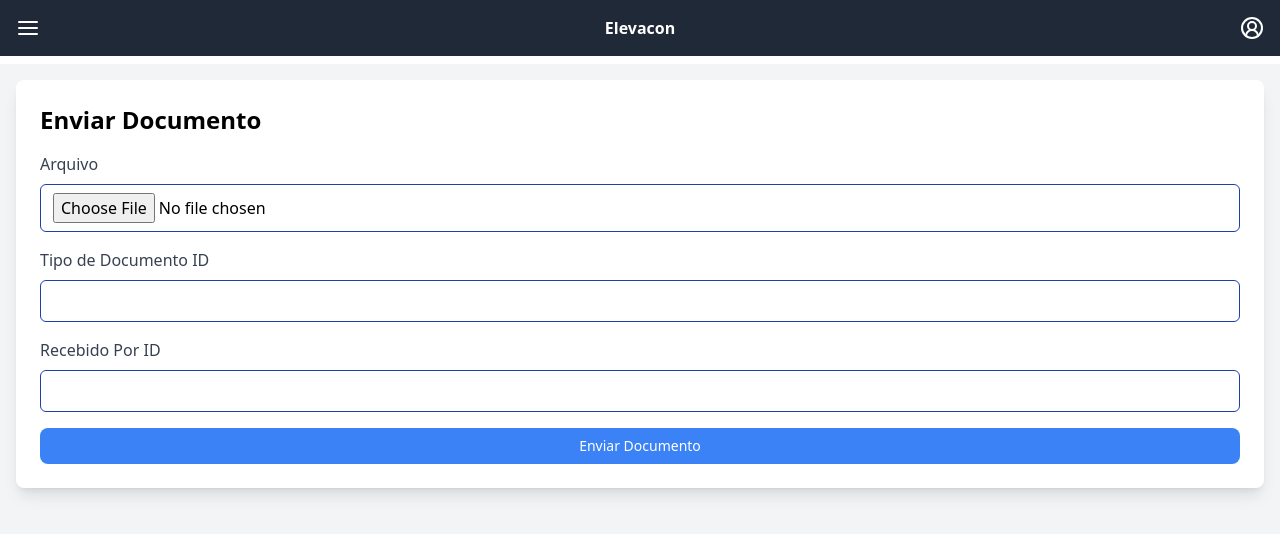
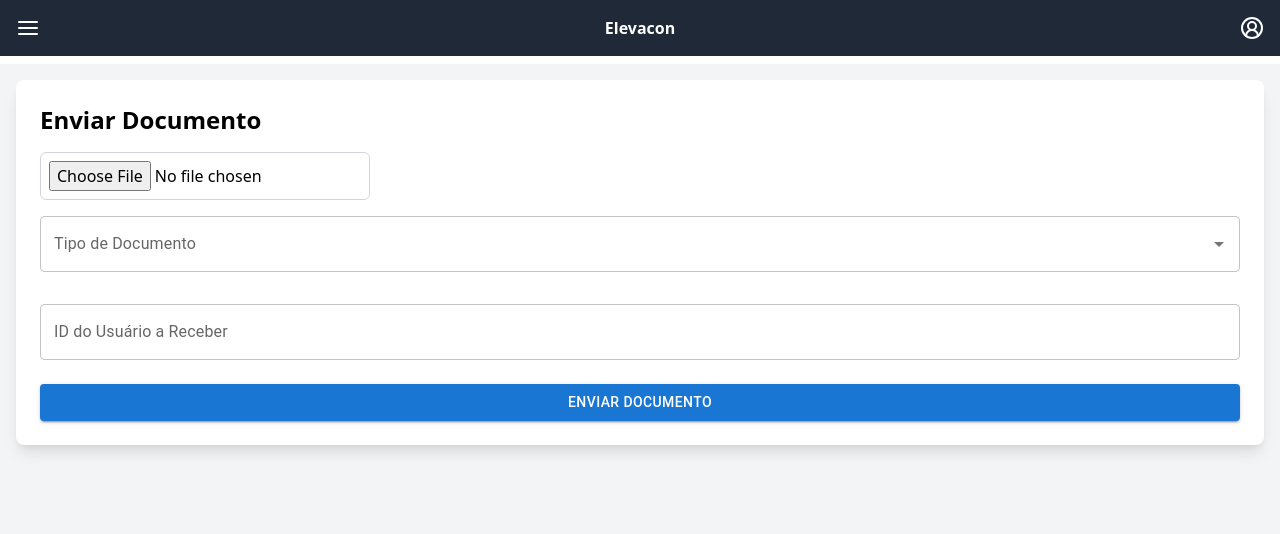
Before and after one commit to marialluiza/elevacon-app, a React (Vite) app in the folder client/: page /EnviarDocumento in a window 1280 px wide. Shown: the top 534 px of the page. Built offline with nearby package versions, Linux system fonts and the light colour scheme; no server answers; sample sign-in values are in the browser's storage; what @radix-ui/themes would draw is missing.

Commit message:
Modificação de campo tipo documento

```diff
--- a/client/package.json
+++ b/client/package.json
@@ -10,8 +10,12 @@
     "preview": "vite preview"
   },
   "dependencies": {
+    "@emotion/react": "^11.13.3",
+    "@emotion/styled": "^11.13.0",
+    "@mui/material": "^6.0.2",
     "@radix-ui/react-dialog": "^1.0.5",
     "@radix-ui/react-radio-group": "^1.1.3",
+    "@radix-ui/react-select": "^2.1.1",
     "@radix-ui/themes": "^3.0.5",
     "@types/axios": "^0.14.0",
     "autoprefixer": "^10.4.19",
--- a/client/src/components/pages/Documents/Create/EnviarDocumento.tsx
+++ b/client/src/components/pages/Documents/Create/EnviarDocumento.tsx
@@ -1,57 +1,79 @@
-import axios, { AxiosError } from "axios";
-
-import { useState } from "react";
-import { useAuth } from "../../../../contexts/auth/AuthProvider";
+import { useState, useEffect } from 'react';
+import { Autocomplete, TextField, Button, CircularProgress } from '@mui/material';
 import api from "../../../../hooks/useAPI";
 import NavBar from "../../../ui/Header/Header";
-import { useNavigate } from "react-router-dom";
+import { useAuth } from "../../../../contexts/auth/AuthProvider";
+
+interface TipoDocumento {
+    id: number;
+    nome: string;
+}
 
 const EnviarDocumento: React.FC = () => {
-    const { token } = useAuth();
+    const { userId, token, loading } = useAuth();
+    const [tipoDocumentos, setTipoDocumentos] = useState<TipoDocumento[]>([]);
+    const [selectedTipoDocumento, setSelectedTipoDocumento] = useState<TipoDocumento | null>(null);
+    const [recebidoPorId, setRecebidoPorId] = useState<number | ''>('');
     const [file, setFile] = useState<File | null>(null);
-    const [tipoDocumentoId, setTipoDocumentoId] = useState<number | null>(null);
-    const [recebidoPorId, setRecebidoPorId] = useState<number | null>(null);
-    const [mensagem, setMensagem] = useState<string | null>(null);
-    const navigate = useNavigate();
+    const [isSubmitting, setIsSubmitting] = useState(false);
+    const [error, setError] = useState<string | null>(null);
 
-    const handleFileChange = (e: React.ChangeEvent<HTMLInputElement>) => {
-        if (e.target.files && e.target.files.length > 0) {
-            setFile(e.target.files[0]);
+    useEffect(() => {
+        const fetchTipoDocumentos = async () => {
+            try {
+                const response = await api.get('/tipo-documentos/listar', {
+                    headers: {
+                        Authorization: `Bearer ${token}`,
+                    },
+                });
+                setTipoDocumentos(response.data);
+            } catch (err) {
+                console.error('Erro ao buscar tipos de documentos:', err);
+            }
+        };
+
+        if (token) {
+            fetchTipoDocumentos();
         }
-    };
+    }, [token]);
 
-    const handleSubmit = async (e: React.FormEvent) => {
-        e.preventDefault();
+    const handleSubmit = async (event: React.FormEvent) => {
+        event.preventDefault();
 
-        if (!file || !tipoDocumentoId || !recebidoPorId) {
-            setMensagem("Todos os campos são obrigatórios!");
+        if (!file || !selectedTipoDocumento || !recebidoPorId) {
+            setError('Todos os campos são obrigatórios.');
             return;
         }
 
         const formData = new FormData();
-        formData.append("file", file);
-        formData.append("tipoDocumentoId", tipoDocumentoId.toString());
-        formData.append("recebidoPorId", recebidoPorId.toString());
+        formData.append('file', file);
+        formData.append('tipoDocumentoId', selectedTipoDocumento.id.toString());
+        formData.append('recebidoPorId', String(recebidoPorId));
+
+        setIsSubmitting(true);
 
         try {
-            const response = await api.post(`/documentos/upload`, formData, {
+            const response = await api.post('/documentos/upload', formData, {
                 headers: {
-                    "Content-Type": "multipart/form-data",
+                    'Content-Type': 'multipart/form-data',
                     Authorization: `Bearer ${token}`,
                 },
             });
-            setMensagem(response.data);
+            alert(response.data);
             setFile(null);
-            setTipoDocumentoId(null);
-            setRecebidoPorId(null);
-        } catch (error: unknown) {
-            if (axios.isAxiosError(error)) {
-                setMensagem(`Erro ao enviar documento: ${error.message}`);
-            } else {
-                setMensagem('Erro desconhecido ao enviar documento.');
-            }
+            setSelectedTipoDocumento(null);
+            setRecebidoPorId('');
+        } catch (err) {
+            console.error('Erro ao enviar documento:', err);
+            setError('Erro ao enviar o documento.');
+        } finally {
+            setIsSubmitting(false);
         }
     };
+
+    if (loading) {
+        return <div>Carregando...</div>;
+    }
 
     return (
         <>
@@ -59,46 +81,49 @@ const EnviarDocumento: React.FC = () => {
             <div className="min-h-screen bg-gray-100 p-4">
                 <div className="bg-white p-6 rounded-lg shadow-lg">
                     <h2 className="text-2xl font-bold mb-4">Enviar Documento</h2>
-                    {mensagem && <p className="text-red-600 mb-4">{mensagem}</p>}
-                    <form onSubmit={handleSubmit} encType="multipart/form-data">
+                    <form onSubmit={handleSubmit}>
                         <div className="mb-4">
-                            <label className="block text-gray-700 mb-2" htmlFor="file">Arquivo</label>
                             <input
                                 type="file"
-                                id="file"
-                                name="file"
-                                onChange={handleFileChange}
-                                className="w-full px-3 py-2 border rounded-md border-blue-800 focus:outline-none focus:ring focus:border-blue-300"
+                                accept=".pdf,.doc,.docx,.txt"
+                                onChange={(e) => setFile(e.target.files ? e.target.files[0] : null)}
+                                className="border border-gray-300 p-2 rounded-md"
                             />
                         </div>
                         <div className="mb-4">
-                            <label className="block text-gray-700 mb-2" htmlFor="tipoDocumentoId">Tipo de Documento ID</label>
-                            <input
-                                type="number"
-                                id="tipoDocumentoId"
-                                name="tipoDocumentoId"
-                                value={tipoDocumentoId || ""}
-                                onChange={(e) => setTipoDocumentoId(Number(e.target.value))}
-                                className="w-full px-3 py-2 border rounded-md border-blue-800 focus:outline-none focus:ring focus:border-blue-300"
+                            <Autocomplete
+                                options={tipoDocumentos}
+                                getOptionLabel={(option) => option.nome}
+                                value={selectedTipoDocumento}
+                                onChange={(event, newValue) => setSelectedTipoDocumento(newValue)}
+                                renderInput={(params) => (
+                                    <TextField {...params} label="Tipo de Documento" variant="outlined" fullWidth />
+                                )}
                             />
                         </div>
                         <div className="mb-4">
-                            <label className="block text-gray-700 mb-2" htmlFor="recebidoPorId">Recebido Por ID</label>
-                            <input
+                            <TextField
                                 type="number"
-                                id="recebidoPorId"
-                                name="recebidoPorId"
-                                value={recebidoPorId || ""}
+                                label="ID do Usuário a Receber"
+                                value={recebidoPorId}
                                 onChange={(e) => setRecebidoPorId(Number(e.target.value))}
-                                className="w-full px-3 py-2 border rounded-md border-blue-800 focus:outline-none focus:ring focus:border-blue-300"
+                                fullWidth
+                                variant="outlined"
+                                margin="normal"
                             />
                         </div>
-                        <button
-                            type="submit"
-                            className="py-2 px-4 w-full text-sm font-medium text-center text-white bg-blue-500 rounded-lg hover:bg-blue-700 focus:ring-4 focus:outline-none focus:ring-blue-300"
-                        >
-                            Enviar Documento
-                        </button>
+                        {error && <p className="text-red-600">{error}</p>}
+                        <div className="mt-4">
+                            <Button
+                                type="submit"
+                                variant="contained"
+                                color="primary"
+                                disabled={isSubmitting}
+                                fullWidth
+                            >
+                                {isSubmitting ? <CircularProgress size={24} /> : 'Enviar Documento'}
+                            </Button>
+                        </div>
                     </form>
                 </div>
             </div>
```
Also changed, not shown: 2 other files (tests, documents, lock files or other folders).
